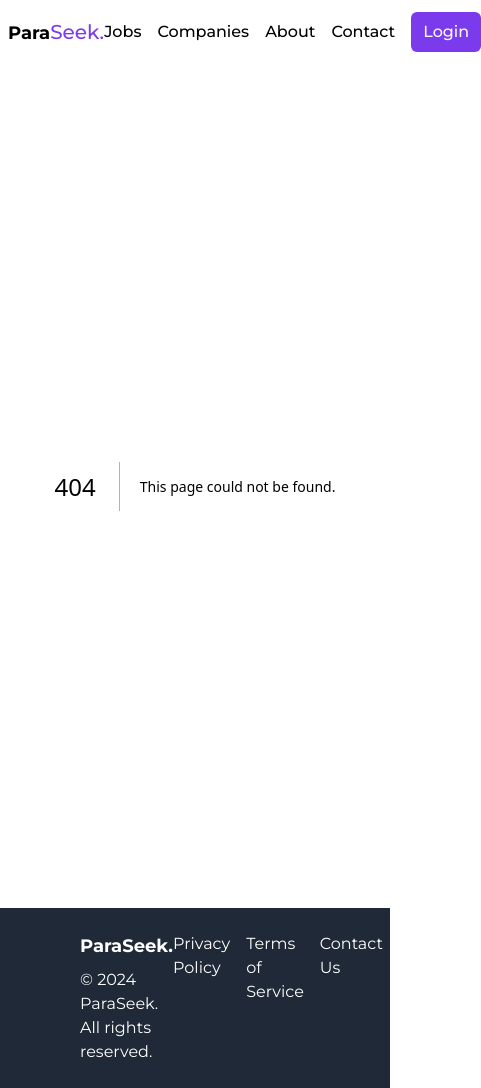
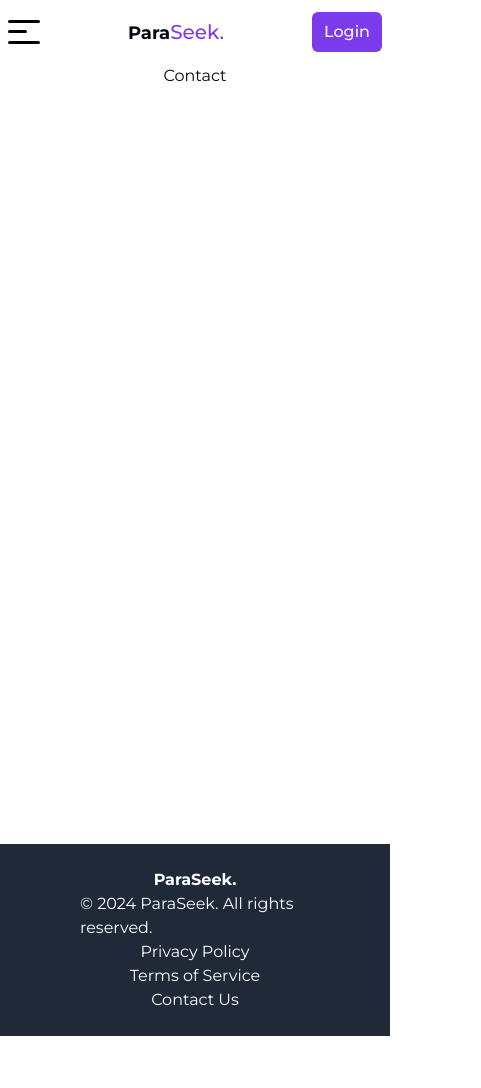
Before and after one commit to ParaSeek/ParaSeek-client, a Next.js app: page /contact in a window 390 px wide. Before the commit this address had no page. Shown: the whole page, 481 px wide, since content can reach past the window. After the commit the page ends 1036 px from the top, so only its background shows below. Built offline with nearby package versions, Linux system fonts and the light colour scheme.

Commit message:
navbar update(responsive), login/signup ui done

```diff
--- a/package.json
+++ b/package.json
@@ -9,6 +9,7 @@
     "lint": "next lint"
   },
   "dependencies": {
+    "@radix-ui/react-dialog": "^1.1.1",
     "@radix-ui/react-icons": "^1.3.0",
     "@radix-ui/react-select": "^2.1.1",
     "@radix-ui/react-slot": "^1.1.0",
--- a/src/app/about/page.tsx
+++ b/src/app/about/page.tsx
@@ -2,7 +2,7 @@ import React from 'react'
 
 const page = () => {
   return (
-    <section className='flex flex-col p-5 bg-secondary'>
+    <section className='p-5 bg-secondary'>
     <h1 className='mb-4 text-xl text-center font-bold'>About Us</h1>
     <div>
 
@@ -24,7 +24,7 @@ const page = () => {
       <h2 className='font-bold mt-4'>Our Team</h2>
       We are a team of passionate professionals dedicated to helping you achieve your career goals. Our diverse backgrounds in technology, education, and human resources enable us to provide a comprehensive and user-friendly platform.
       <h2 className='font-bold mt-4'>Join Us</h2>
-      Whether you’re a job seeker looking for your next opportunity or an employer searching for the perfect candidate, [Your Platform Name] is here to help. Join us today and take the next step in your career journey!
+      Whether you’re a job seeker looking for your next opportunity or an employer searching for the perfect candidate, we are here to help. Join us today and take the next step in your career journey!
     </div>
   </section>
   )
--- /dev/null
+++ b/src/app/contact/page.tsx
@@ -0,0 +1,10 @@
+import React from 'react'
+
+const page = () => {
+  return (
+    <section>
+        <h1>Contact</h1>
+    </section>
+  )
+}
+export default page
--- a/src/app/globals.css
+++ b/src/app/globals.css
@@ -1,18 +1,6 @@
-@import url('https://fonts.googleapis.com/css2?family=Montserrat:ital,wght@0,100..900;1,100..900&display=swap');
 @tailwind base;
 @tailwind components;
 @tailwind utilities;
-
-body {
-  font-family: "Montserrat", sans-serif;
-}
-
-@layer utilities {
-  .text-balance {
-    text-wrap: balance;
-  }
-}
-
 
 @layer base {
   :root {
@@ -71,6 +59,32 @@ body {
   }
 }
 
+body {
+  font-family: "Montserrat", sans-serif;
+}
+
+@layer utilities {
+  .text-balance {
+    text-wrap: balance;
+  }
+}
+
+*::-webkit-scrollbar {
+  width: 6px;
+}
+
+*::-webkit-scrollbar-track {
+  background: #919191;
+}
+
+*::-webkit-scrollbar-thumb {
+  background-color: hsl(var(--primary));
+  border-radius: 10px;
+}
+*::-webkit-scrollbar-thumb:hover{
+  background-color: rgb(102, 0, 212);
+}
+
 
 @layer base {
   * {
@@ -80,3 +94,10 @@ body {
     @apply bg-background text-foreground;
   }
 }
+
+section{
+  display: flex;
+  flex-direction: column;
+  align-items: center;
+  min-height: calc(100vh - 64px);
+}
--- a/src/app/layout.tsx
+++ b/src/app/layout.tsx
@@ -1,23 +1,22 @@
 import type { Metadata } from "next";
-import localFont from "next/font/local";
+import { Montserrat } from "next/font/google"
 import "./globals.css";
 import { Navbar } from "@/components/Navbar";
 import Footer from "@/components/Footer";
 
-const geistSans = localFont({
-  src: "./fonts/GeistVF.woff",
-  variable: "--font-geist-sans",
-  weight: "100 900",
+const montserrat = Montserrat({
+  subsets: ['latin'],
+  weight: ['100', '200', '300', '400', '500', '600', '700']
 });
-const geistMono = localFont({
-  src: "./fonts/GeistMonoVF.woff",
-  variable: "--font-geist-mono",
-  weight: "100 900",
-});
+// const geistMono = localFont({
+//   src: "./fonts/GeistMonoVF.woff",
+//   variable: "--font-geist-mono",
+//   weight: "100 900",
+// });
 
 export const metadata: Metadata = {
-  title: "Create Next App",
-  description: "Generated by create next app",
+  title: "ParaSeek",
+  description: "Welcome to ParaSeek, your go-to destination for career growth and job opportunities. Our mission is to empower job seekers by providing them with the tools and resources they need to succeed in today’s competitive job market.",
 };
 
 export default function RootLayout({
@@ -28,7 +27,7 @@ export default function RootLayout({
   return (
     <html lang="en">
       <body
-        className={`${geistSans.variable} ${geistMono.variable} antialiased`}
+        className={montserrat.className}
       >
         <Navbar />
         {children}
--- a/src/app/login/page.tsx
+++ b/src/app/login/page.tsx
@@ -13,30 +13,36 @@ import {
 } from "@/components/ui/select"
 import { useForm, Controller } from 'react-hook-form';
 
-interface FormData {
+interface UserData {
   name?: string;
   email: string;
   role?: string;
-  password: string;
+  password?: string;
 }
 
 const Page = () => {
-    const [isLogin, setIsLogin] = useState(true);
-    const { register, handleSubmit, control, formState: { errors } } = useForm<FormData>();
+    const [formType, setFormType] = useState<'login' | 'signup' | 'forgotPassword'>('login');
+    const { register, handleSubmit, control, formState: { errors } } = useForm<UserData>();
 
-    const toggleForm = () => {
-        setIsLogin(!isLogin);
+    const toggleForm = (type: 'login' | 'signup' | 'forgotPassword') => {
+        setFormType(type);
     };
 
-    const onSubmit = (data: FormData) => {
-        console.log(data);
+    const onSubmit = (data: UserData) => {
+        if (formType === 'login') {
+            console.log('Login data:', data);
+        } else if (formType === 'signup') {
+            console.log('Signup data:', data);
+        } else if (formType === 'forgotPassword') {
+            console.log('Forgot Password data:', data.email);
+        }
     };
 
     return (
         <div style={{ minHeight: "calc(100vh - 64px)" }} className="flex flex-col items-center justify-center py-2 bg-secondary">
             <AnimatePresence>
                 <motion.div
-                    key={isLogin ? 'login' : 'signup'}
+                    key={formType}
                     initial={{ opacity: 0, y: 50 }}
                     animate={{ opacity: 1, y: 0 }}
                     exit={{ opacity: 0, y: -50 }}
@@ -45,20 +51,20 @@ const Page = () => {
                     className="w-full max-w-md p-8 bg-white rounded-lg shadow-md"
                 >
                     <h2 className="mb-6 text-2xl font-bold text-center">
-                        {isLogin ? 'Login' : 'Sign Up'}
+                        {formType === 'login' ? 'Login' : formType === 'signup' ? 'Register' : 'Forgot Password'}
                     </h2>
                     <form onSubmit={handleSubmit(onSubmit)}>
-                        {!isLogin && (
+                        {formType === 'signup' && (
                             <div className="mb-4">
                                 <Input type="text" placeholder="Name" className="w-full" {...register('name', { required: true })} />
-                                {errors.name && <span className="text-red-500">This field is required</span>}
+                                {errors.name && <span className="text-red-500 text-xs">This field is required</span>}
                             </div>
                         )}
                         <div className="mb-4">
                             <Input type="email" placeholder="Email" className="w-full" {...register('email', { required: true, pattern: /^[a-zA-Z0-9_.+-]+@[a-zA-Z0-9-]+\.[a-zA-Z0-9-.]+$/ })} />
-                            {errors.email && <span className="text-red-500">Invalid email address</span>}
+                            {errors.email && <span className="text-red-500 text-xs">Invalid email address</span>}
                         </div>
-                        {!isLogin && (
+                        {formType === 'signup' && (
                             <div className="mb-4">
                                 <Controller
                                     name="role"
@@ -79,15 +85,18 @@ const Page = () => {
                                         </Select>
                                     )}
                                 />
-                                {errors.role && <span className="text-red-500">This field is required</span>}
+                                {errors.role && <span className="text-red-500 text-xs">This field is required</span>}
                             </div>
                         )}
-                        <div className="mb-4">
-                            <Input type="password" placeholder="Password" className="w-full" {...register('password', { required: true })} />
-                            {errors.password && <span className="text-red-500">This field is required</span>}
-                        </div>
+                        {formType !== 'forgotPassword' && (
+                            <div className="mb-4">
+                                <Input type="password" placeholder="Password" className="w-full" {...register('password', { required: true })} />
+                                {errors.password && <span className="text-red-500 text-xs">This field is required</span>}
+                            </div>
+                        )}
+                        {formType === 'login' && <span className="text-red-500 text-xs underline cursor-pointer" onClick={() => toggleForm('forgotPassword')}>Forgot Password?</span>}
                         <Button type="submit" className="w-full py-2 mt-4 text-lg font-medium text-white bg-primary rounded-md hover:bg-primary/90">
-                            {isLogin ? 'Login' : 'Sign Up'}
+                            {formType === 'login' ? 'Login' : formType === 'signup' ? 'Sign Up' : 'Reset Password'}
                         </Button>
                     </form>
                     <motion.div
@@ -98,10 +107,10 @@ const Page = () => {
                     >
                         <a
                             href="#"
-                            onClick={toggleForm}
+                            onClick={() => toggleForm(formType === 'login' ? 'signup' : 'login')}
                             className="text-primary hover:underline"
                         >
-                            {isLogin ? 'Create an account' : 'Already have an account? Login'}
+                            {formType === 'login' ? 'Create an account' : formType === 'signup' ? 'Already have an account? Login' : 'Back to Login'}
                         </a>
                     </motion.div>
                 </motion.div>
--- a/src/components/Footer.tsx
+++ b/src/components/Footer.tsx
@@ -3,15 +3,15 @@ import Link from "next/link";
 export default function Footer() {
     return (
       <footer className="bg-gray-800 text-white py-6 px-20">
-        <div className="container mx-auto flex justify-between">
-          <div>
-            <h3 className="text-lg font-bold">ParaSeek.</h3>
-            <p className="mt-2">© 2024 ParaSeek. All rights reserved.</p>
+        <div className="container items-center mx-auto flex justify-between flex-col md:flex-row">
+          <div className="flex flex-col items-center md:items-start">
+            <h3 className="font-bold">ParaSeek.</h3>
+            <p>© 2024 ParaSeek. All rights reserved.</p>
           </div>
-          <div className="flex space-x-4">
-            <Link href="#" className="hover:underline">Privacy Policy</Link>
-            <Link href="#" className="hover:underline">Terms of Service</Link>
-            <Link href="/contact" className="hover:underline">Contact Us</Link>
+          <div className="flex flex-col items-center text-center md:flex-row">
+            <Link href="#" className="md:mr-3 hover:underline">Privacy Policy</Link>
+            <Link href="#" className="md:mr-3 hover:underline">Terms of Service</Link>
+            <Link href="/contact" className="md:mr-3 hover:underline">Contact Us</Link>
           </div>
         </div>
       </footer>
--- a/src/components/Navbar.tsx
+++ b/src/components/Navbar.tsx
@@ -1,32 +1,72 @@
-import React from 'react';
+"use client";
+
+import React, { useState, useEffect } from 'react';
 import Link from 'next/link';
+import { usePathname } from 'next/navigation';
+import { motion } from 'framer-motion';
+const navItems = [
+    { path: "/jobs", name: "Jobs" },
+    { path: "/companies", name: "Companies" },
+    { path: "/about", name: "About" },
+    { path: "/contact", name: "Contact" },
+];
 
 export const Navbar = () => {
+    const pathname = usePathname();
+    const [activeLink, setActiveLink] = useState(pathname);
+    const [isMenuOpen, setisMenuOpen] = useState(false);
+
+    const toggleMenu = () => {
+      setisMenuOpen(!isMenuOpen);
+    };
+    useEffect(() => {
+        setActiveLink(pathname);
+    }, [pathname]);
     return (
-        <header className="bg-background/50 flex items-center sticky h-16 px-2 top-0 backdrop-blur-sm">
-            <nav className="container mx-auto flex justify-between items-center">
+        <header className="bg-background/50 flex items-center sticky h-16 px-2 top-0 left-0 backdrop-blur-sm">
+            <nav className="container flex justify-between mx-auto items-center">
+                <div onClick={toggleMenu} className="md:hidden flex duration-300 flex-col justify-around relative z-10 w-8 h-8 cursor-pointer">
+                    <motion.div
+                        animate={isMenuOpen ? { rotate: 45, y: 10 } : { rotate: 0, y: 0 }}
+                        className="w-full h-[3px] bg-black rounded"
+                    />
+                    <motion.div
+                        animate={isMenuOpen ? { opacity: 0 } : { opacity: 1 }}
+                        className="w-3/5 h-[3px] bg-black rounded"
+                    />
+                    <motion.div
+                        animate={isMenuOpen ? { rotate: -45, y: -11 } : { rotate: 0, y: 0 }}
+                        className="w-full h-[3px] bg-black rounded"
+                    />
+                </div>
                 <div className="text-lg font-bold">
                     <Link href="/" className='flex items-baseline'>
                         <span>Para</span><span className='font-medium text-primary text-xl'>Seek.</span>
                     </Link>
                 </div>
-                <div className="flex items-center space-x-4">
-                    <Link href="/jobs">
-                        <p className="hover:text-primary font-medium">Jobs</p>
-                    </Link>
-                    <Link href="/companies">
-                        <p className= "hover:text-primary font-medium">Companies</p>
-                    </Link>
-                    <Link href="/about">
-                        <p className="hover:text-primary font-medium">About</p>
-                    </Link>
-                    <Link href="/contact">
-                        <p className="hover:text-primary font-medium">Contact</p>
-                    </Link>
-                    <Link href="/login">
-                        <p className="bg-primary font-medium text-primary-foreground px-3 py-2 rounded-md hover:bg-primary/90">Login</p>
-                    </Link>
+                <div className={`flex flex-col transition-all duration-300 fixed left-0 top-0 h-screen bg-secondary items-center justify-center overflow-hidden md:relative md:bg-transparent md:flex-row ${isMenuOpen? "w-[70vw] md:w-auto":"w-[0vw] md:w-auto"}`}>
+                    {navItems.map((item) => (
+                        <Link onClick={toggleMenu} key={item.path} href={item.path}>
+                            <div
+                                className={`relative mx-2 px-2 py-2 ${activeLink === item.path ? 'text-primary' : 'hover:text-primary'
+                                    } font-medium`}
+                                onClick={() => setActiveLink(item.path)}
+                            >
+                                {item.name}
+                                {activeLink === item.path && (
+                                    <motion.div
+                                        layoutId="underline"
+                                        className={`absolute bottom-1 right-0 h-[2px] bg-primary rounded-lg w-full`}
+                                        transition={{ type: 'spring', stiffness: 300, damping: 30 }}
+                                    />
+                                )}
+                            </div>
+                        </Link>
+                    ))}
                 </div>
+                <Link href="/login">
+                    <p className="bg-primary font-medium text-primary-foreground px-3 py-2 rounded-md hover:bg-primary/90">Login</p>
+                </Link>
             </nav>
         </header>
     );
--- /dev/null
+++ b/src/components/ui/sheet.tsx
@@ -0,0 +1,140 @@
+"use client"
+
+import * as React from "react"
+import * as SheetPrimitive from "@radix-ui/react-dialog"
+import { Cross2Icon } from "@radix-ui/react-icons"
+import { cva, type VariantProps } from "class-variance-authority"
+
+import { cn } from "@/lib/utils"
+
+const Sheet = SheetPrimitive.Root
+
+const SheetTrigger = SheetPrimitive.Trigger
+
+const SheetClose = SheetPrimitive.Close
+
+const SheetPortal = SheetPrimitive.Portal
+
+const SheetOverlay = React.forwardRef<
+  React.ElementRef<typeof SheetPrimitive.Overlay>,
+  React.ComponentPropsWithoutRef<typeof SheetPrimitive.Overlay>
+>(({ className, ...props }, ref) => (
+  <SheetPrimitive.Overlay
+    className={cn(
+      "fixed inset-0 z-50 bg-black/80  data-[state=open]:animate-in data-[state=closed]:animate-out data-[state=closed]:fade-out-0 data-[state=open]:fade-in-0",
+      className
+    )}
+    {...props}
+    ref={ref}
+  />
+))
+SheetOverlay.displayName = SheetPrimitive.Overlay.displayName
+
+const sheetVariants = cva(
+  "fixed z-50 gap-4 bg-background p-6 shadow-lg transition ease-in-out data-[state=closed]:duration-300 data-[state=open]:duration-500 data-[state=open]:animate-in data-[state=closed]:animate-out",
+  {
+    variants: {
+      side: {
+        top: "inset-x-0 top-0 border-b data-[state=closed]:slide-out-to-top data-[state=open]:slide-in-from-top",
+        bottom:
+          "inset-x-0 bottom-0 border-t data-[state=closed]:slide-out-to-bottom data-[state=open]:slide-in-from-bottom",
+        left: "inset-y-0 left-0 h-full w-3/4 border-r data-[state=closed]:slide-out-to-left data-[state=open]:slide-in-from-left sm:max-w-sm",
+        right:
+          "inset-y-0 right-0 h-full w-3/4 border-l data-[state=closed]:slide-out-to-right data-[state=open]:slide-in-from-right sm:max-w-sm",
+      },
+    },
+    defaultVariants: {
+      side: "right",
+    },
+  }
+)
+
+interface SheetContentProps
+  extends React.ComponentPropsWithoutRef<typeof SheetPrimitive.Content>,
+    VariantProps<typeof sheetVariants> {}
+
+const SheetContent = React.forwardRef<
+  React.ElementRef<typeof SheetPrimitive.Content>,
+  SheetContentProps
+>(({ side = "right", className, children, ...props }, ref) => (
+  <SheetPortal>
+    <SheetOverlay />
+    <SheetPrimitive.Content
+      ref={ref}
+      className={cn(sheetVariants({ side }), className)}
+      {...props}
+    >
+      <SheetPrimitive.Close className="absolute right-4 top-4 rounded-sm opacity-70 ring-offset-background transition-opacity hover:opacity-100 focus:outline-none focus:ring-2 focus:ring-ring focus:ring-offset-2 disabled:pointer-events-none data-[state=open]:bg-secondary">
+        <Cross2Icon className="h-4 w-4" />
+        <span className="sr-only">Close</span>
+      </SheetPrimitive.Close>
+      {children}
+    </SheetPrimitive.Content>
+  </SheetPortal>
+))
+SheetContent.displayName = SheetPrimitive.Content.displayName
+
+const SheetHeader = ({
+  className,
+  ...props
+}: React.HTMLAttributes<HTMLDivElement>) => (
+  <div
+    className={cn(
+      "flex flex-col space-y-2 text-center sm:text-left",
+      className
+    )}
+    {...props}
+  />
+)
+SheetHeader.displayName = "SheetHeader"
+
+const SheetFooter = ({
+  className,
+  ...props
+}: React.HTMLAttributes<HTMLDivElement>) => (
+  <div
+    className={cn(
+      "flex flex-col-reverse sm:flex-row sm:justify-end sm:space-x-2",
+      className
+    )}
+    {...props}
+  />
+)
+SheetFooter.displayName = "SheetFooter"
+
+const SheetTitle = React.forwardRef<
+  React.ElementRef<typeof SheetPrimitive.Title>,
+  React.ComponentPropsWithoutRef<typeof SheetPrimitive.Title>
+>(({ className, ...props }, ref) => (
+  <SheetPrimitive.Title
+    ref={ref}
+    className={cn("text-lg font-semibold text-foreground", className)}
+    {...props}
+  />
+))
+SheetTitle.displayName = SheetPrimitive.Title.displayName
+
+const SheetDescription = React.forwardRef<
+  React.ElementRef<typeof SheetPrimitive.Description>,
+  React.ComponentPropsWithoutRef<typeof SheetPrimitive.Description>
+>(({ className, ...props }, ref) => (
+  <SheetPrimitive.Description
+    ref={ref}
+    className={cn("text-sm text-muted-foreground", className)}
+    {...props}
+  />
+))
+SheetDescription.displayName = SheetPrimitive.Description.displayName
+
+export {
+  Sheet,
+  SheetPortal,
+  SheetOverlay,
+  SheetTrigger,
+  SheetClose,
+  SheetContent,
+  SheetHeader,
+  SheetFooter,
+  SheetTitle,
+  SheetDescription,
+}
```
Also changed, not shown: src/app/companies/page.tsx (added, +11 -0 lines), src/app/jobs/page.tsx (added, +12 -0 lines), src/app/fonts/GeistVF.woff (deleted), 1 other file (tests, documents, lock files or other folders).
